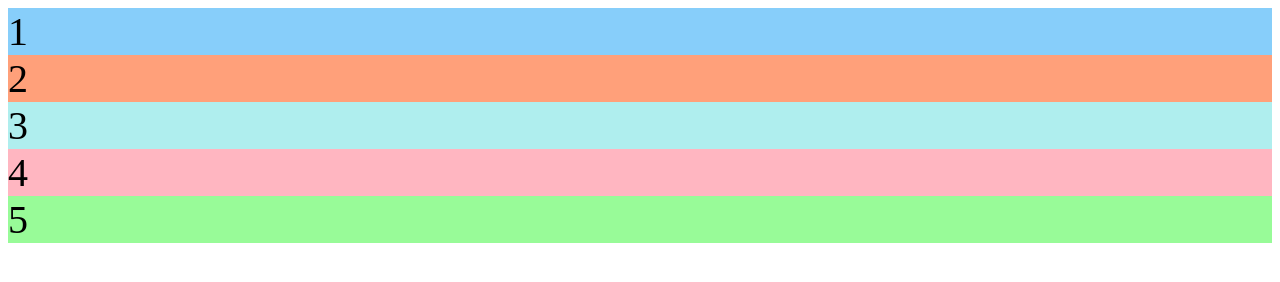
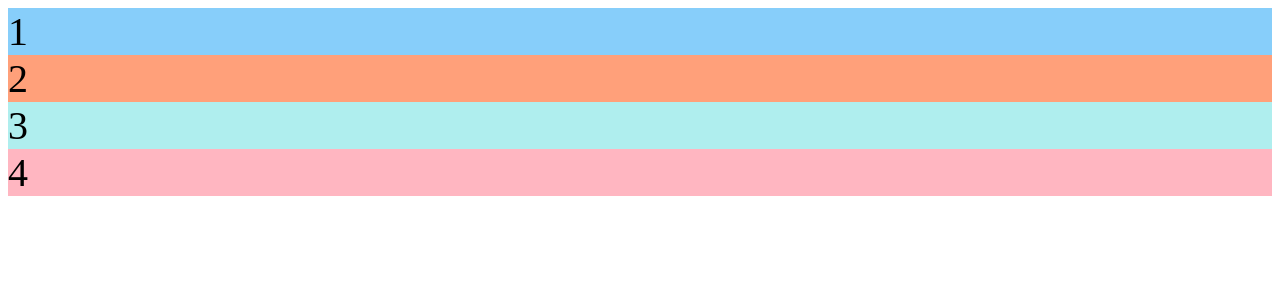
Before and after one commit to teh23/html-css-projects, a plain HTML site: page tribute-page/index.html in a window 1280 px wide. Drawn offline with Linux system fonts and the light colour scheme.

Commit message:
kolejny test

```diff
--- a/tribute-page/index.html
+++ b/tribute-page/index.html
@@ -28,5 +28,4 @@
 	<div class="d2">2</div>
 	<div class="d3">3</div>
 	<div class="d4">4</div>
-	<div class="d5">5</div>
 </div>
```
